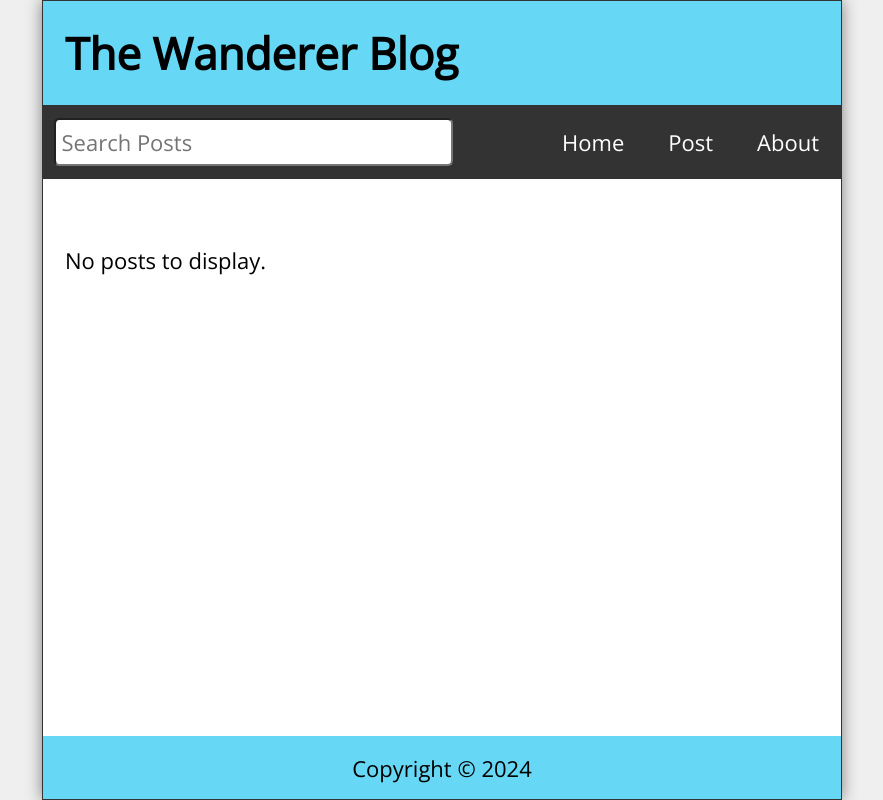
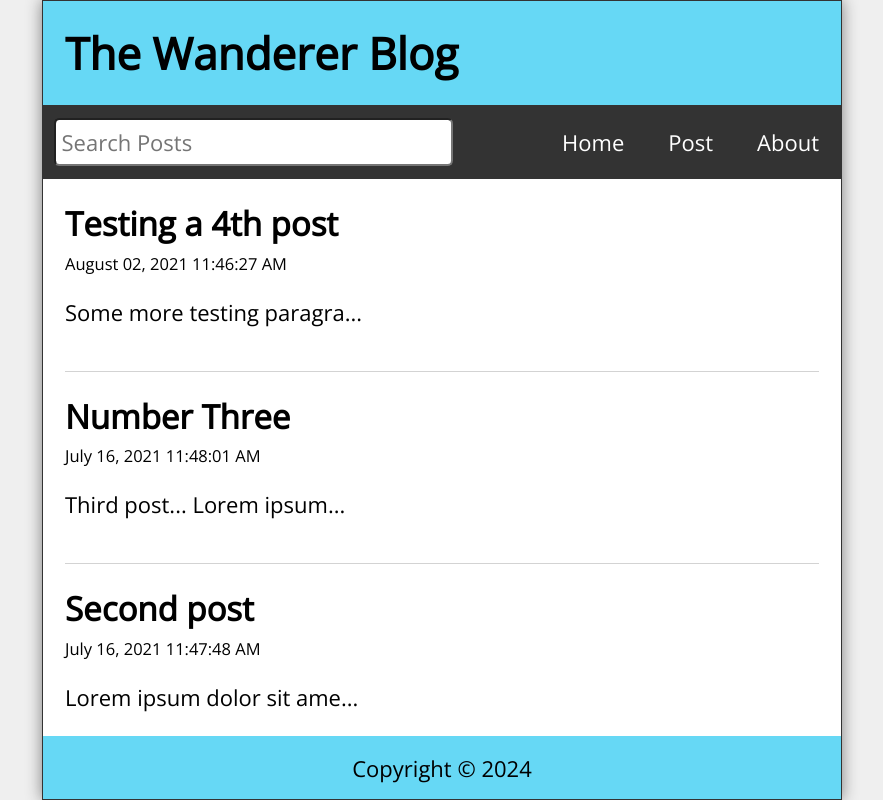
Before and after one commit to nvsmith/wanderer-blog, a React (Create React App) app: page / in a window 1280 px wide. Shown: the whole page, without its empty margins (198-1081 px from the left). Built offline with nearby package versions, Linux system fonts and the light colour scheme; data requests are answered from the project's data file.

Commit message:
Set up Axios useEffect logic to get data from URL

```diff
--- a/src/App.js
+++ b/src/App.js
@@ -7,6 +7,7 @@
 import { Route, Routes, useNavigate } from "react-router-dom";
 import { useState, useEffect } from "react";
 import { format } from "date-fns";
+import api from "./api/posts";
 
 function App() {
     const [posts, setPosts] = useState([]);
@@ -15,6 +16,25 @@
     const [postTitle, setPostTitle] = useState("");
     const [postBody, setPostBody] = useState("");
     const navigate = useNavigate();
+
+    useEffect(() => {
+        const fetchPosts = async () => {
+            try {
+                const response = await api.get("/posts");
+                setPosts(response.data);
+            } catch (err) {
+                if (err.response) {
+                    // Not in HTTP 200 response range
+                    console.log(err.response.data);
+                    console.log(err.response.status);
+                    console.log(err.response.headers);
+                } else {
+                    console.log(`Error: ${err.message}`);
+                }
+            }
+        };
+        fetchPosts();
+    }, []);
 
     useEffect(() => {
         const filteredResults = posts.filter(
```
